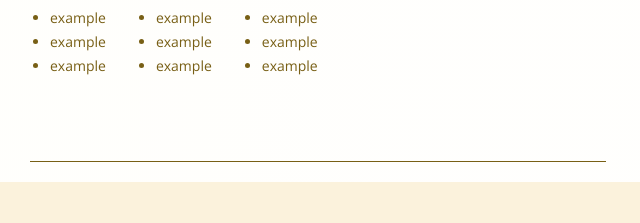
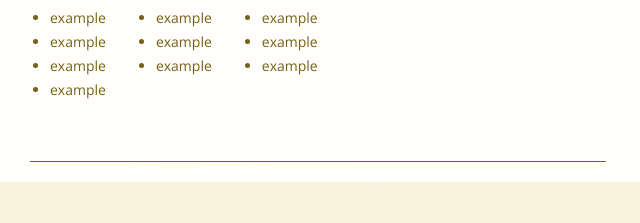
Before and after one commit to pitbrest/CV, a plain HTML site: page index.html in a window 1280 px wide. Shown: the part 962-1185 px from the top of the page, 640-1280 px from the left. Drawn offline with nearby package versions, Linux system fonts and the light colour scheme.

Commit message:
Update index.html

```diff
--- a/index.html
+++ b/index.html
@@ -140,6 +140,7 @@
 								<li><a href="https://pitbrest.github.io/online-store/" target="_blank">example</a></li>
 								<li><a href="https://pitbrest.github.io/shelter/pages/main/" target="_blank">example</a></li>
 								<li><a href="https://pitbrest.github.io/react-shop/" target="_blank">example</a></li>
+								<li><a href="https://pitbrest.github.io/fake-store/" target="_blank">example</a></li>
 							</ul>
 						</div>
 					</div>
```
